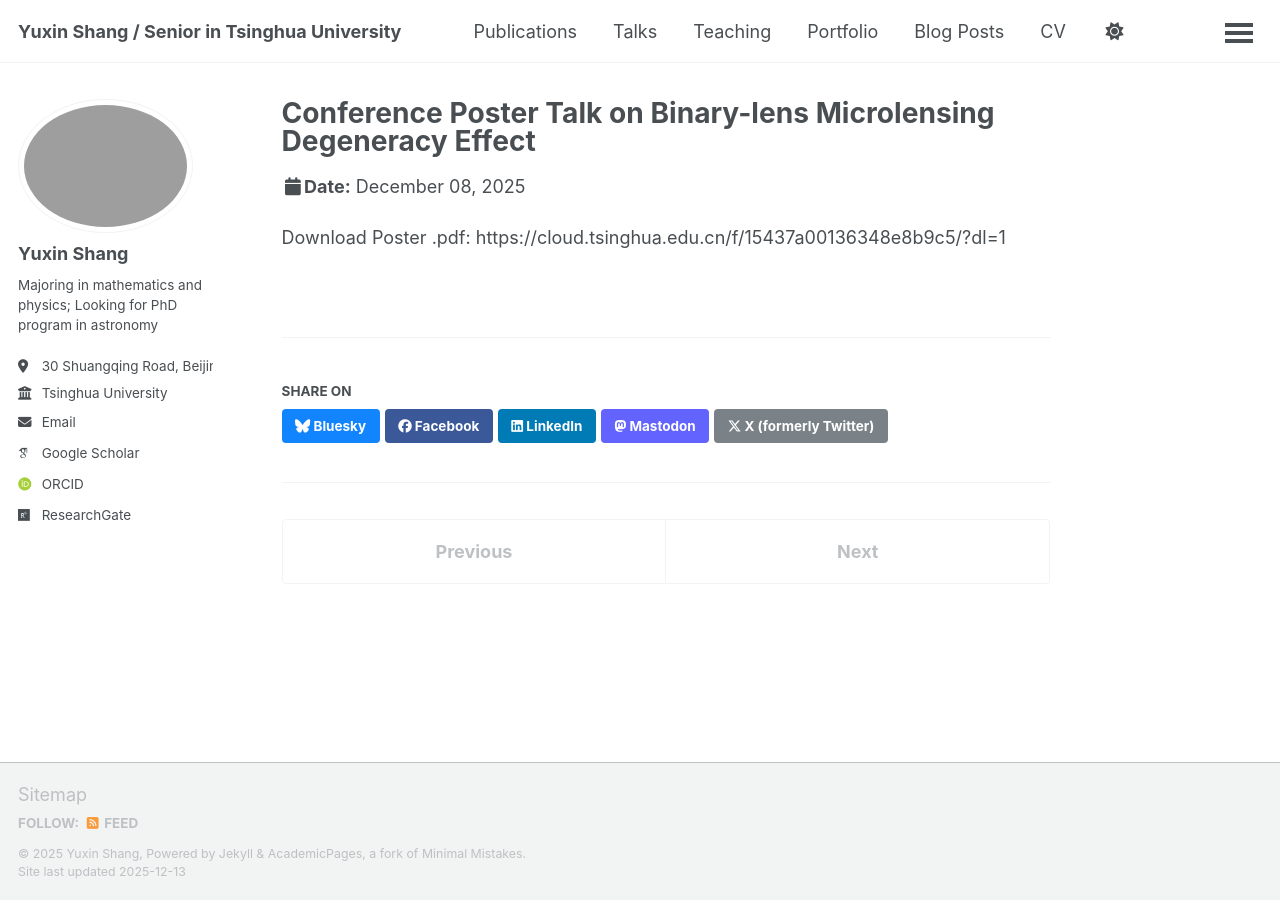
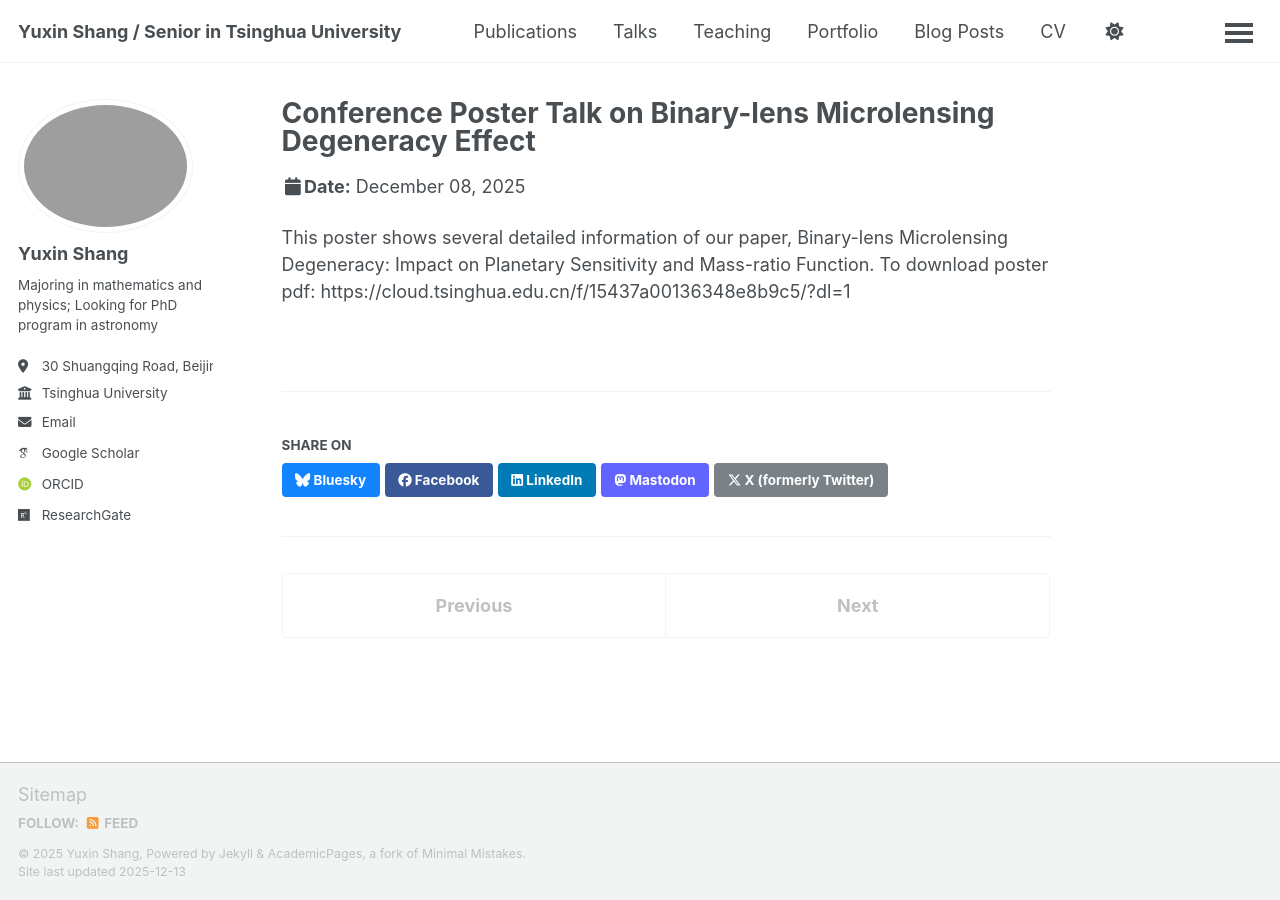
Before and after one commit to YuxinShang-thu/YuxinShang-thu.github.io, a Jekyll site: the page built from _talks/2014-03-01-talk-3.md, in a window 1280 px wide. Built offline with Jekyll 4.4.1, drawn with Linux system fonts in a browser that asks for light colours; some web fonts are replaced; a script bundle is joined from its source files by our own code; library files that are not in the unit come from our copies.

Commit message:
Revise poster download information in talk details
Updated the description of the poster download link.

```diff
--- a/_talks/2014-03-01-talk-3.md
+++ b/_talks/2014-03-01-talk-3.md
@@ -7,4 +7,4 @@
 date: 2025-12-08
 location: "Shanghai, China"
 ---
-Download Poster .pdf: https://cloud.tsinghua.edu.cn/f/15437a00136348e8b9c5/?dl=1
+This poster shows several detailed information of our paper, Binary-lens Microlensing Degeneracy: Impact on Planetary Sensitivity and Mass-ratio Function. To download poster pdf: https://cloud.tsinghua.edu.cn/f/15437a00136348e8b9c5/?dl=1
```
